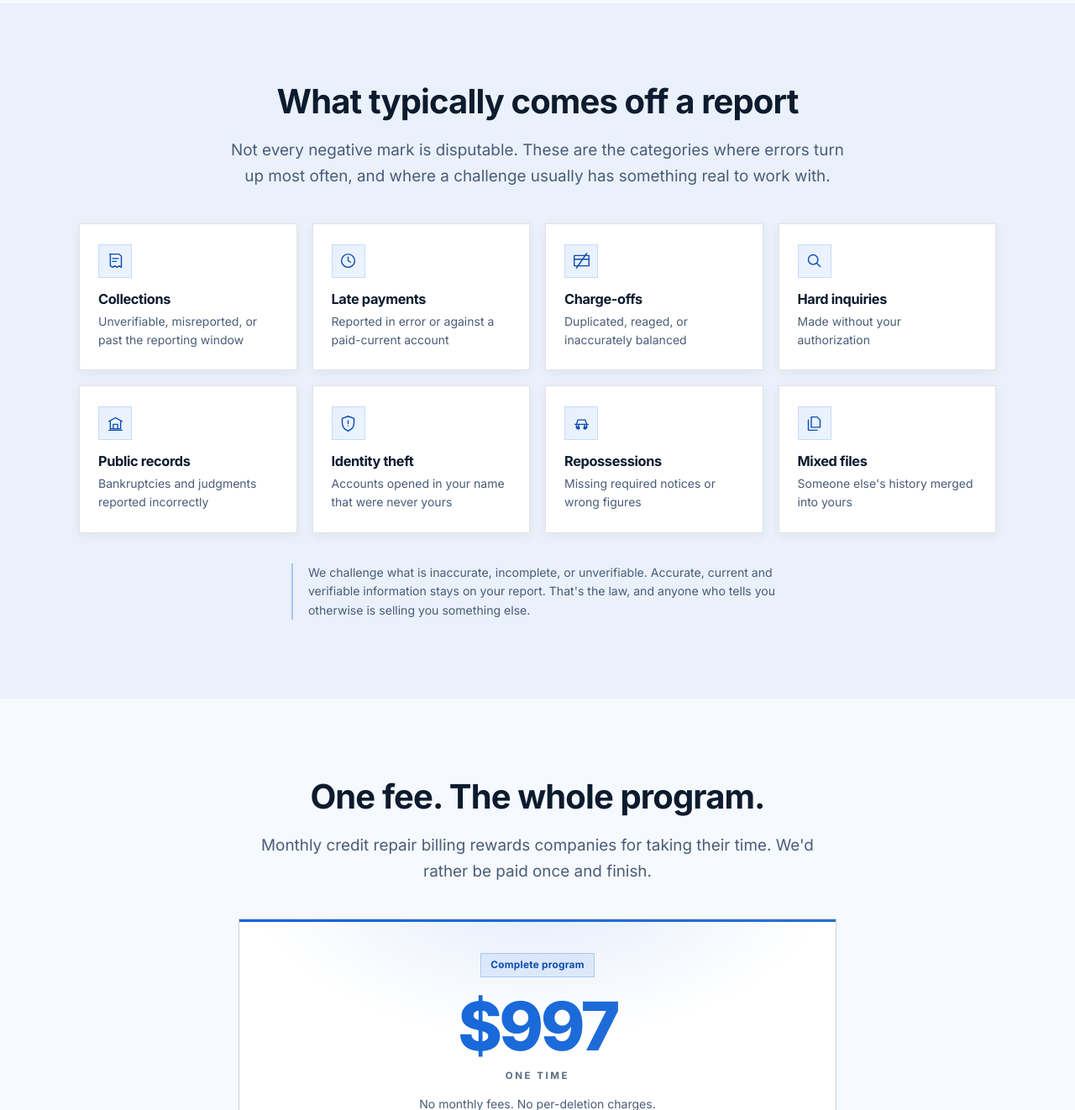
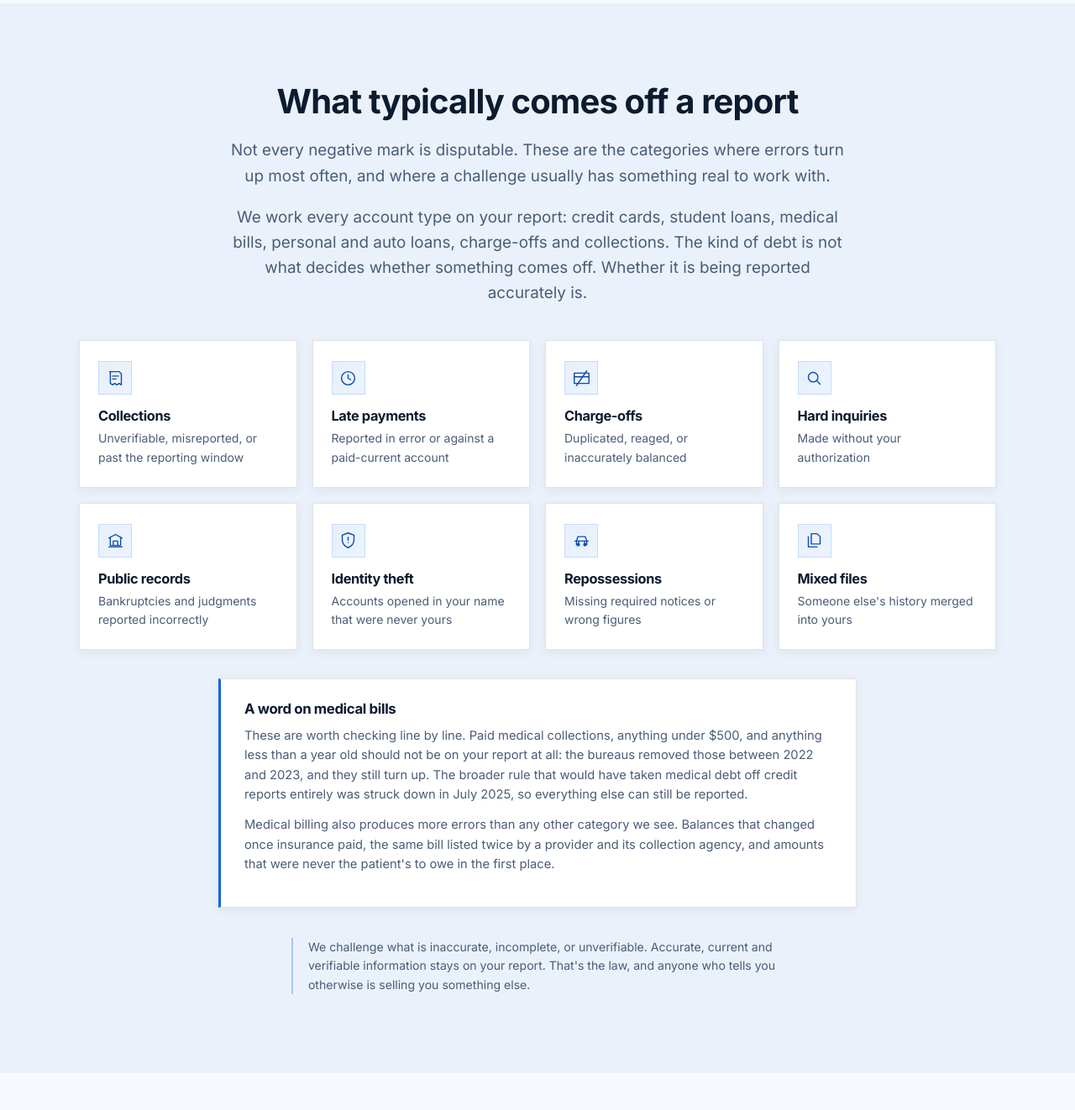
Before and after one commit to velosify/velosify-credit, a Flask app: page / in a window 1280 px wide. Shown: the part 1880-3202 px from the top of the page at 84% size. Run offline with Flask 3, Linux system fonts and the light colour scheme.

Commit message:
Name the account types we work, add medical debt callout

```diff
--- a/static/css/styles.css
+++ b/static/css/styles.css
@@ -671,6 +671,22 @@ p  { margin: 0 0 1em; }
 
 .challenge-card h3 { font-size: 1.02rem; margin-bottom: 6px; }
 
+.challenge-callout {
+  max-width: 760px;
+  margin: 34px auto 0;
+  background: var(--surface);
+  border: 1px solid var(--border);
+  border-left: 3px solid var(--accent);
+  box-shadow: var(--shadow-sm);
+  padding: 26px 28px;
+}
+.challenge-callout h3 { font-size: 1.05rem; margin-bottom: 10px; }
+.challenge-callout p {
+  font-size: .92rem;
+  color: var(--text-muted);
+  margin-bottom: 12px;
+}
+
 .challenge-note {
   max-width: 66ch;
   margin: 36px auto 0;
--- a/templates/landing.html
+++ b/templates/landing.html
@@ -143,6 +143,17 @@
         errors turn up most often, and where a challenge usually has something
         real to work with.
       </p>
+      {#  Answers the question a visitor actually arrives with, which is "do
+          you handle my kind of debt", without drifting into claiming we make
+          debts disappear. Deleting a tradeline does not extinguish what is
+          owed, and a client who believes otherwise is a lawsuit waiting to
+          happen. The second sentence is the part that keeps this honest. #}
+      <p class="lead lead-center" data-reveal>
+        We work every account type on your report: credit cards, student
+        loans, medical bills, personal and auto loans, charge-offs and
+        collections. The kind of debt is not what decides whether something
+        comes off. Whether it is being reported accurately is.
+      </p>
     </div>
 
     {#  Icons are decorative, so each is aria-hidden and the heading carries
@@ -181,6 +192,28 @@
           <p class="small muted mb-0">{{ note }}</p>
         </article>
       {% endfor %}
+    </div>
+
+    {#  Facts checked against the CFPB and the bureaus' own announcements, and
+        against the July 2025 ruling. Dated deliberately: this paragraph goes
+        stale the moment any of it changes, and a stale claim here is worse
+        than no claim. #}
+    <div class="challenge-callout" data-reveal>
+      <h3>A word on medical bills</h3>
+      <p>
+        These are worth checking line by line. Paid medical collections,
+        anything under $500, and anything less than a year old should not be
+        on your report at all: the bureaus removed those between 2022 and
+        2023, and they still turn up. The broader rule that would have taken
+        medical debt off credit reports entirely was struck down in July 2025,
+        so everything else can still be reported.
+      </p>
+      <p class="mb-0">
+        Medical billing also produces more errors than any other category we
+        see. Balances that changed once insurance paid, the same bill listed
+        twice by a provider and its collection agency, and amounts that were
+        never the patient's to owe in the first place.
+      </p>
     </div>
 
     <p class="challenge-note" data-reveal>
```
